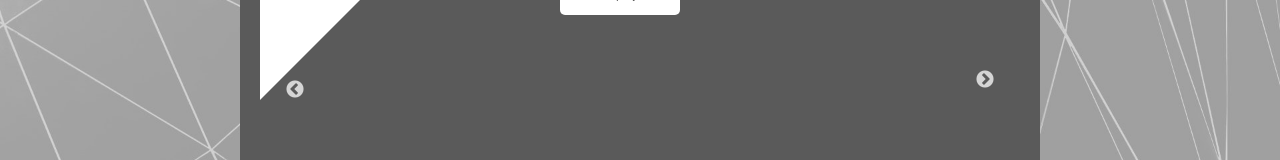
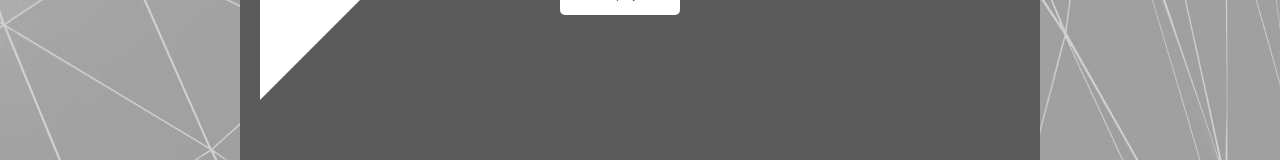
Before and after one commit to mattbimpson/portfolio, a React (Create React App) app: page / in a window 1280 px wide. Shown: the part 570-730 px from the top of the page. Built offline with nearby package versions, Linux system fonts and the light colour scheme.

Commit message:
remove carousel arrows

```diff
--- a/src/components/carousel/Carousel.tsx
+++ b/src/components/carousel/Carousel.tsx
@@ -39,7 +39,8 @@ const Carousel: React.FC<CarouselProps> = (props) => {
     infinite: true,
     speed: 500,
     slidesToShow: 1,
-    slidesToScroll: 1
+    slidesToScroll: 1,
+    arrows: false
   };
 
   function getImageSrc(key: string) {
--- a/src/index.css
+++ b/src/index.css
@@ -43,15 +43,3 @@ code {
 * {
   font-family: 'Dosis';
 }
-
-.slick-prev {
-  margin-left: 50px;
-  margin-top: 90px;
-  z-index: 9999;
-}
-
-.slick-next {
-  margin-right: 50px;
-  margin-top: 80px;
-  z-index: 9999;
-}
```
